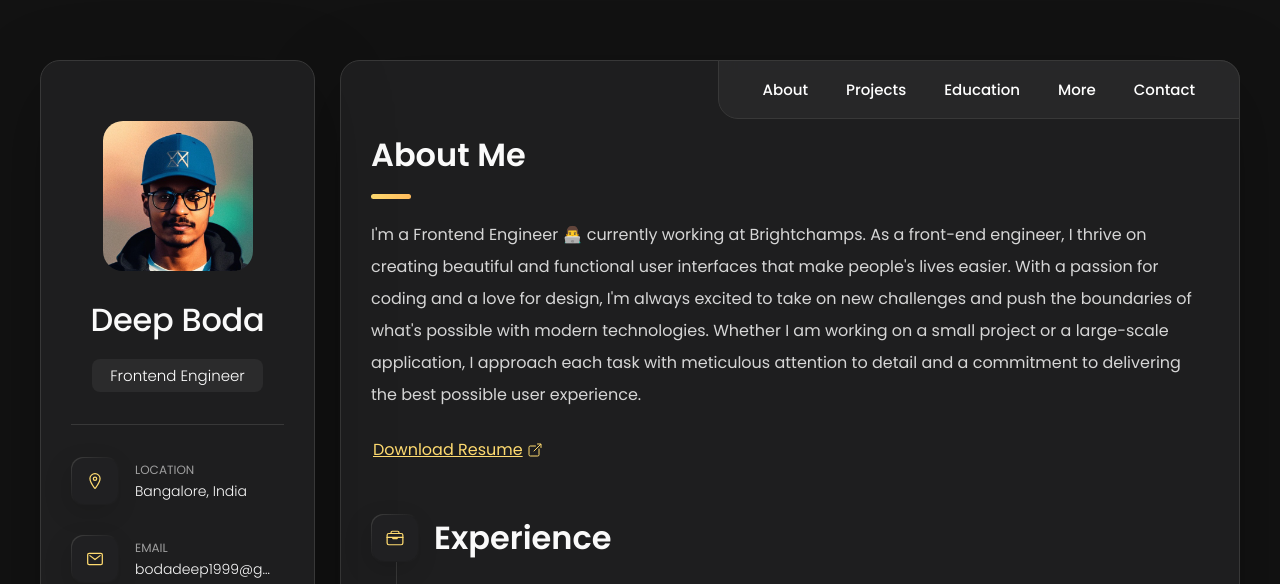
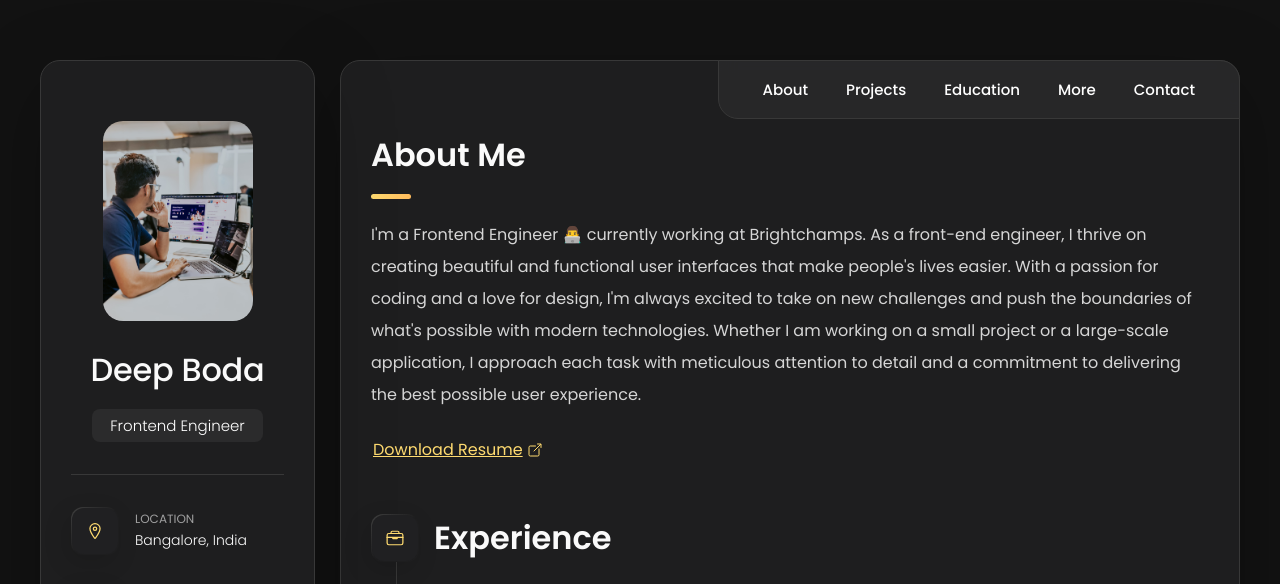
Before and after one commit to deepboda192/Portfolio, a plain HTML site: page index.html in a window 1280 px wide. Shown: the top 584 px of the page. Drawn offline with nearby package versions, Linux system fonts and the light colour scheme.

Commit message:
Update index.html

```diff
--- a/index.html
+++ b/index.html
@@ -46,7 +46,7 @@
       <div class="sidebar-info">
 
         <figure class="avatar-box">
-          <img src="./assets/images/Deep_Profile.JPG" alt="Deep Boda" width="80">
+          <img src="./assets/images/Deep_Profile_Pic.jpg" alt="Deep Boda" width="80">
         </figure>
 
         <div class="info-content">
```
